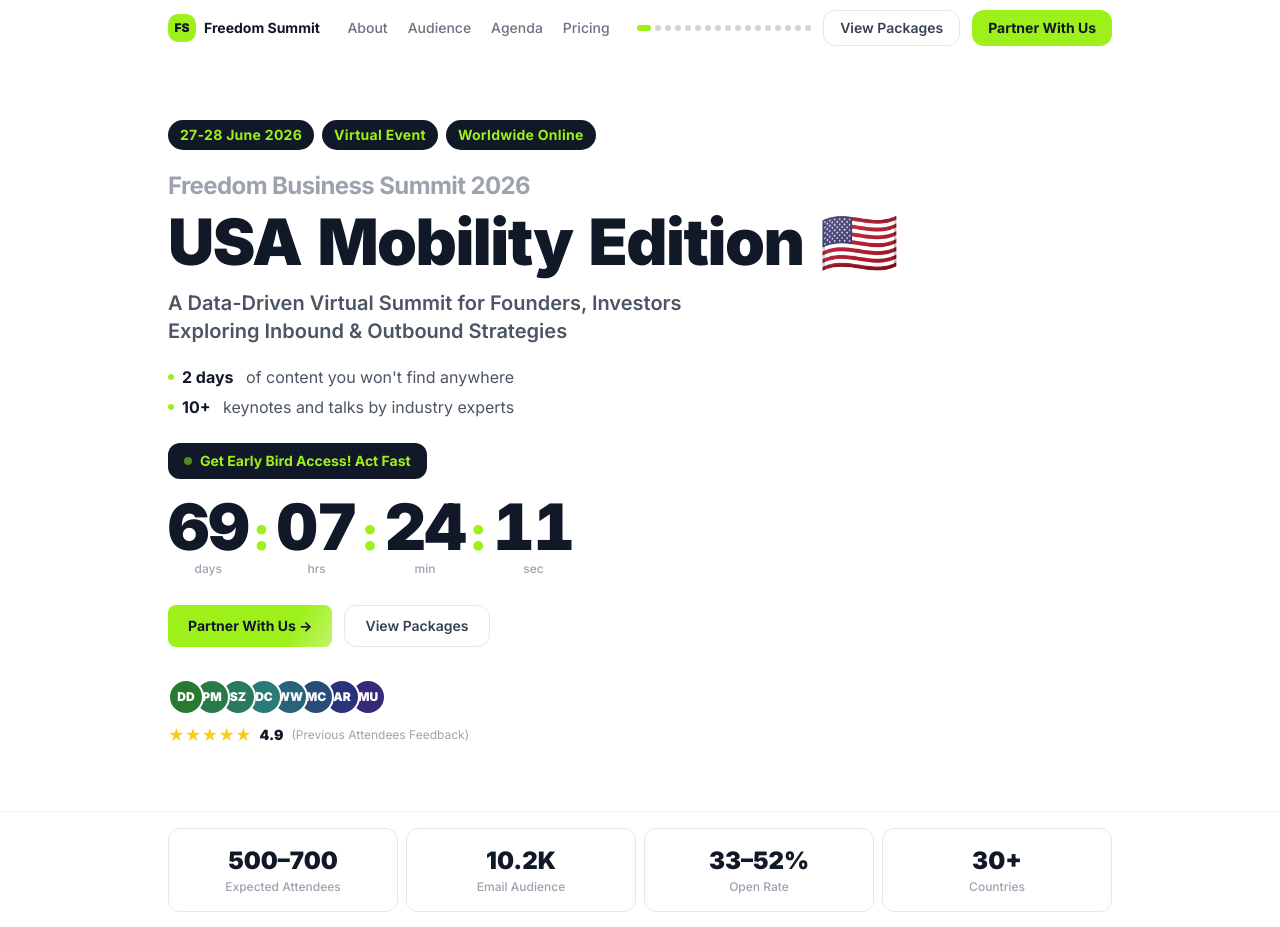
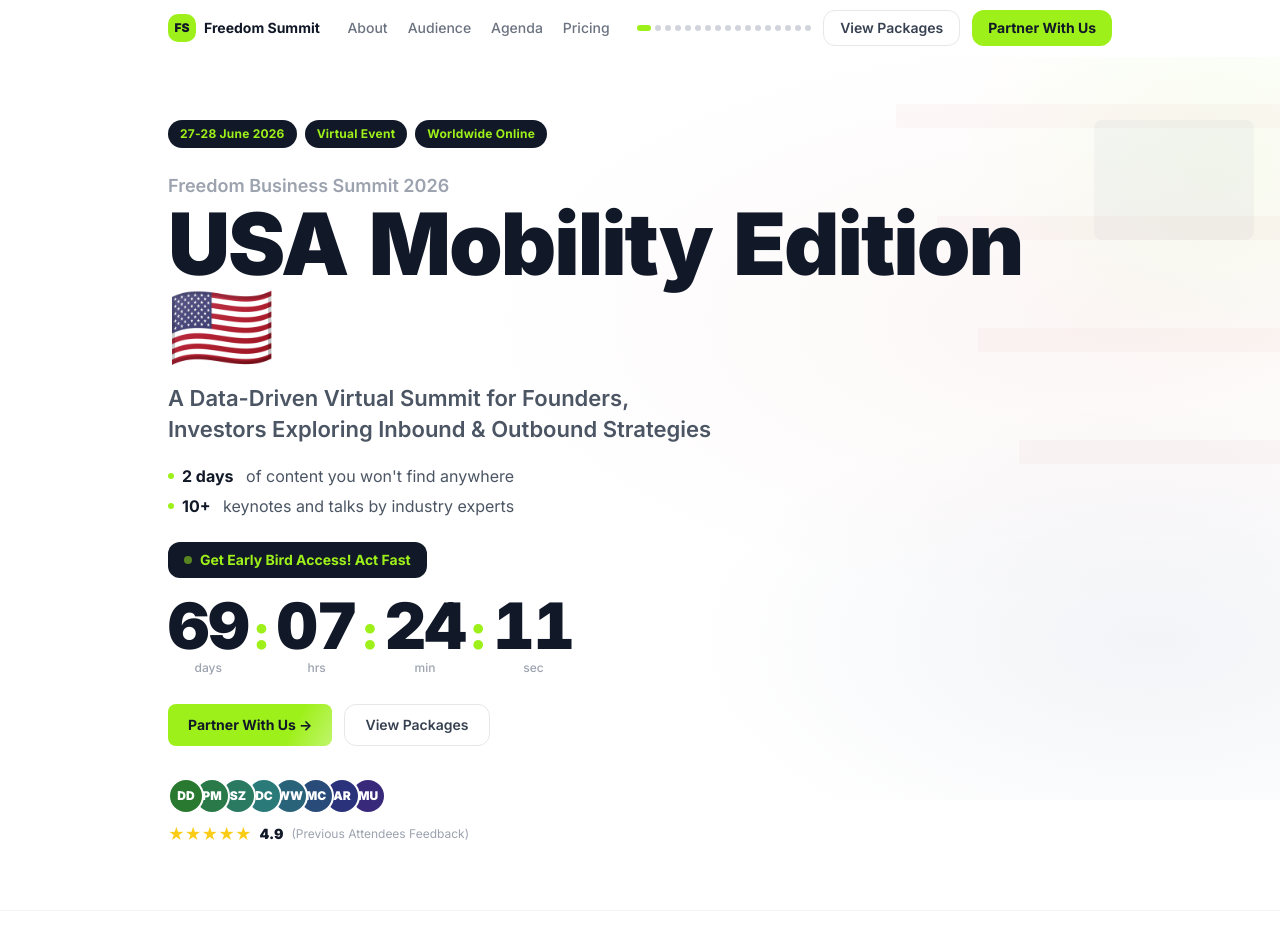
Before and after one commit to freedombusinesssummit-stack/proposal-usa, a Next.js app: page / in a window 1280 px wide. Shown: the top 927 px of the page. Built offline with nearby package versions, Linux system fonts and the light colour scheme.

Commit message:
fix: light CTA block (no dark duplicate); Email+WhatsApp cols in intel table with blur+consent; USA background in hero; Ready to Partner after packages CTA

```diff
--- a/src/components/HeroSlide.tsx
+++ b/src/components/HeroSlide.tsx
@@ -30,10 +30,10 @@ function Countdown() {
 }
 
 const META = [
-  { label: "500–700", sub: "Expected Attendees" },
-  { label: "10.2K", sub: "Email Audience" },
-  { label: "33–52%", sub: "Open Rate" },
-  { label: "30+", sub: "Countries" },
+  { icon: "🎯", label: "500–700 Expected Attendees" },
+  { icon: "📊", label: "10.2K Email Audience" },
+  { icon: "📬", label: "33–52% Open Rate" },
+  { icon: "🌐", label: "30+ Countries" },
 ];
 const AVATARS = ["DD","PM","SZ","DC","WW","MC","AR","MU"];
 
@@ -47,38 +47,57 @@ export default function HeroSlide() {
   });
 
   return (
-    <section id="hero" className="pt-14 bg-white overflow-x-hidden">
-      <div className="wrap">
+    <section id="hero" className="pt-14 overflow-x-hidden" style={{ background: "#fff" }}>
+      {/* USA Background — blurred flag-inspired gradient overlay */}
+      <div className="absolute inset-0 pointer-events-none" style={{
+        background: "radial-gradient(ellipse 80% 60% at 85% 40%, rgba(178,34,34,0.04) 0%, transparent 60%), radial-gradient(ellipse 60% 50% at 90% 80%, rgba(0,40,104,0.05) 0%, transparent 60%), radial-gradient(ellipse 40% 60% at 95% 20%, rgba(158,240,26,0.06) 0%, transparent 50%)",
+        zIndex: 0,
+      }} />
+
+      {/* Animated USA-flag–inspired horizontal stripes — very subtle */}
+      <div className="absolute top-14 right-0 w-2/5 h-full pointer-events-none overflow-hidden" style={{ zIndex: 0 }}>
+        {/* Stars field */}
+        <div style={{
+          position: "absolute", top: "8%", right: "5%",
+          width: 160, height: 120,
+          background: "rgba(0,40,104,0.03)",
+          borderRadius: 8,
+        }} />
+        {/* Red stripes */}
+        {[0,1,2,3,4,5,6].map(i => (
+          <div key={i} style={{
+            position: "absolute",
+            top: `${6 + i * 7}%`,
+            right: 0,
+            height: "3%",
+            width: `${75 - i * 4}%`,
+            background: i % 2 === 0 ? "rgba(178,34,34,0.025)" : "transparent",
+            borderRadius: "2px 0 0 2px",
+          }} />
+        ))}
+      </div>
+
+      <div className="wrap" style={{ position: "relative", zIndex: 1 }}>
         <div className="py-10 md:py-16">
 
           {/* Pills */}
-          <div className="flex flex-wrap gap-2 mb-5" style={fade(0)}>
+          <div className="flex flex-wrap gap-2 mb-6" style={fade(0)}>
             {["27-28 June 2026", "Virtual Event", "Worldwide Online"].map((t, i) => (
-              <span key={i} className="pill text-sm font-bold">{t}</span>
+              <span key={i} className="pill">{t}</span>
             ))}
           </div>
 
-          {/* Freedom Business Summit 2026 — H3 size */}
           <div style={fade(80)}>
-            <h3 className="text-xl md:text-2xl font-bold text-carbon-400 mb-2 tracking-tight">Freedom Business Summit 2026</h3>
-          </div>
-
-          {/* USA Mobility Edition — одна строка с флагом, шрифт меньше */}
-          <div className="mb-4" style={fade(120)}>
-            <h1 className="font-black text-carbon-900 leading-none" style={{ fontSize: "clamp(32px, 5.5vw, 64px)", letterSpacing: "-1.5px" }}>
-              <WordFadeIn text="USA Mobility Edition 🇺🇸" delay={55} />
+            <p className="text-base md:text-lg font-semibold text-carbon-400 mb-1">Freedom Business Summit 2026</p>
+            <h1 className="font-black text-carbon-900 leading-[0.95] mb-4" style={{ fontSize: "clamp(38px, 8vw, 86px)", letterSpacing: "-2px" }}>
+              <WordFadeIn text="USA Mobility Edition 🇺🇸" delay={60} />
             </h1>
-          </div>
-
-          {/* Subtitle */}
-          <div className="mb-5" style={fade(200)}>
-            <h2 className="font-semibold text-carbon-600 leading-snug" style={{ fontSize: "clamp(14px, 2vw, 20px)", maxWidth: 540 }}>
+            <h2 className="font-semibold text-carbon-600 leading-snug mb-5" style={{ fontSize: "clamp(15px, 2.2vw, 22px)", maxWidth: 560 }}>
               A Data-Driven Virtual Summit for Founders, Investors Exploring Inbound & Outbound Strategies
             </h2>
           </div>
 
-          {/* Bullets */}
-          <div className="flex flex-col gap-1.5 mb-6" style={fade(240)}>
+          <div className="flex flex-col gap-1.5 mb-6" style={fade(200)}>
             {[
               { bold: "2 days", text: "of content you won't find anywhere" },
               { bold: "10+", text: "keynotes and talks by industry experts" },
@@ -90,19 +109,16 @@ export default function HeroSlide() {
             ))}
           </div>
 
-          {/* Early bird */}
-          <div className="mb-4" style={fade(290)}>
+          <div className="mb-4" style={fade(250)}>
             <span className="inline-flex items-center gap-2 px-4 py-2 rounded-lg text-sm font-bold" style={{ background: "#111827", color: "#9ef01a" }}>
               <span className="w-2 h-2 rounded-full bg-lime-300 animate-pulse flex-shrink-0" />
               Get Early Bird Access! Act Fast
             </span>
           </div>
 
-          {/* Countdown */}
-          <div className="mb-7" style={fade(340)}><Countdown /></div>
+          <div className="mb-7" style={fade(300)}><Countdown /></div>
 
-          {/* CTAs */}
-          <div className="flex flex-wrap gap-3 mb-8" style={fade(390)}>
+          <div className="flex flex-wrap gap-3 mb-8" style={fade(360)}>
             <ShimmerButton href="mailto:denis@fsummit.net" background="#9ef01a" shimmerColor="rgba(255,255,255,0.5)" shimmerDuration="1.8s" className="text-sm font-bold px-5 py-2.5">
               Partner With Us →
             </ShimmerButton>
@@ -113,17 +129,18 @@ export default function HeroSlide() {
           </div>
 
           {/* Avatars */}
-          <div className="mb-2" style={fade(430)}>
+          <div className="mb-2" style={fade(410)}>
             <div className="flex -space-x-2.5">
               {AVATARS.map((init, i) => (
                 <div key={i} className="w-9 h-9 rounded-full border-2 border-white flex items-center justify-center text-white text-xs font-black flex-shrink-0"
-                  style={{ background: `hsl(${125 + i * 18}, 50%, 32%)`, zIndex: AVATARS.length - i }}>{init}</div>
+                  style={{ background: `hsl(${125 + i * 18}, 50%, 32%)`, zIndex: AVATARS.length - i }}>
+                  {init}
+                </div>
               ))}
             </div>
           </div>
 
-          {/* Rating under avatars */}
-          <div className="flex items-center gap-2" style={fade(470)}>
+          <div className="flex items-center gap-2" style={fade(450)}>
             <span className="text-yellow-400">★★★★★</span>
             <span className="font-black text-carbon-900 text-sm">4.9</span>
             <span className="text-carbon-400 text-xs">(Previous Attendees Feedback)</span>
@@ -131,16 +148,16 @@ export default function HeroSlide() {
         </div>
       </div>
 
-      {/* Meta strip — цифры большие и bold, без эмоджи */}
-      <div className="border-t border-carbon-100">
+      {/* Meta strip */}
+      <div className="border-t border-carbon-100" style={{ position: "relative", zIndex: 1 }}>
         <div className="wrap">
           <div className="grid grid-cols-2 md:grid-cols-4 gap-2 py-4">
             {META.map((m, i) => (
               <div key={i}
-                className="flex flex-col items-center justify-center p-3 md:p-4 rounded-xl border border-carbon-200 bg-white hover:border-lime-300 hover:bg-lime-50 transition-all duration-200 text-center"
+                className="flex items-center gap-2.5 p-3 md:p-4 rounded-xl border border-carbon-200 bg-white hover:border-lime-300 hover:bg-lime-50 transition-all duration-200 group"
                 style={{ opacity: mounted ? 1 : 0, transform: mounted ? "none" : "translateY(10px)", transition: `all 0.55s ease ${520 + i * 80}ms` }}>
-                <span className="font-black text-xl md:text-2xl text-carbon-900 leading-none mb-0.5">{m.label}</span>
-                <span className="text-xs text-carbon-400 font-medium">{m.sub}</span>
+                <span className="text-xl flex-shrink-0 group-hover:scale-110 transition-transform duration-200">{m.icon}</span>
+                <span className="font-semibold text-xs md:text-sm text-carbon-700 leading-tight">{m.label}</span>
               </div>
             ))}
           </div>
```
Also changed, not shown: src/components/IntelSlides.tsx (+88 -45 lines), src/components/PackagesSlides.tsx (+32 -26 lines), 17 other files (tests, documents, lock files or other folders).
